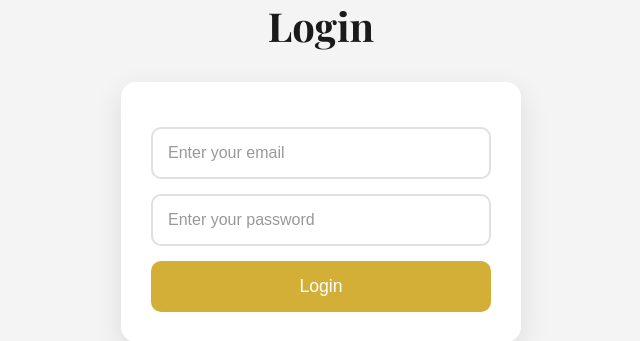
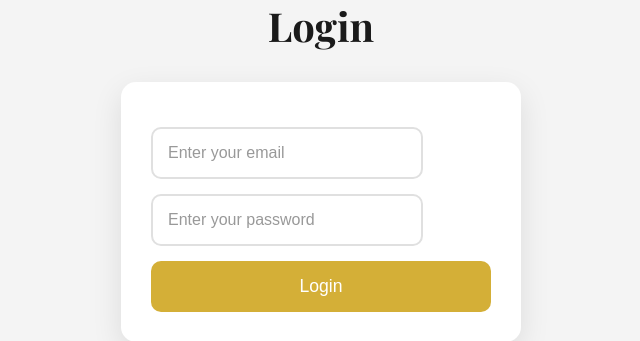
Before and after one commit to Sakib-Chy/The-Smart-Stuff, a PHP site: page / in a window 1280 px wide. Shown: the part 1401-1742 px from the top of the page, without its empty margins (319-959 px from the left). Run offline with PHP 8.4, Linux system fonts and the light colour scheme; some libraries are stand-ins or nearby versions.

Commit message:
Update styles.css

```diff
--- a/styles.css
+++ b/styles.css
@@ -127,7 +127,7 @@ nav a:hover {
 
 .login-section input {
   display: block;
-  width: 100%; /* Full width of the form */
+  width: 80%; /* Full width of the form */
   margin: 15px 0;
   padding: 15px;
   font-size: 1rem;
```
